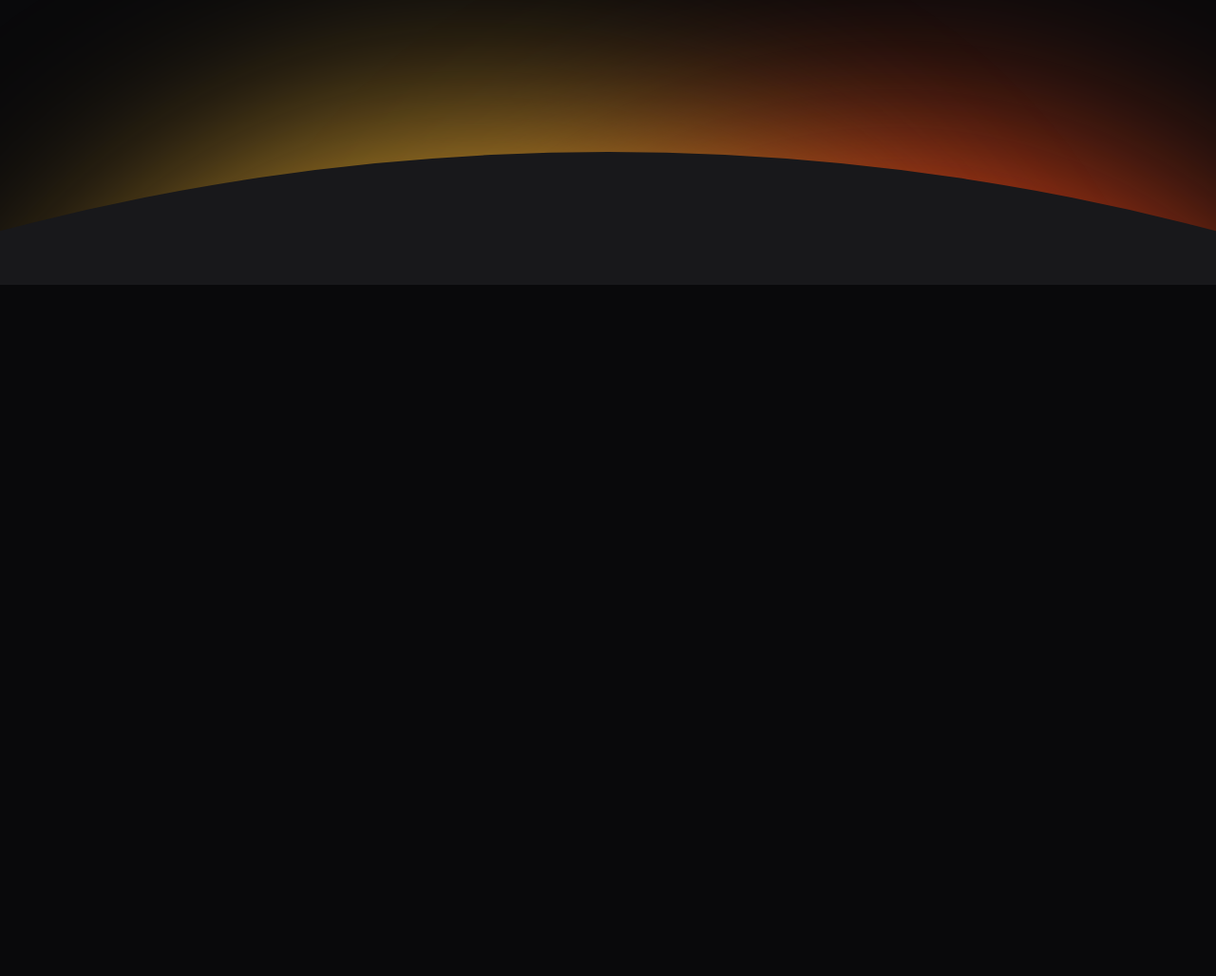
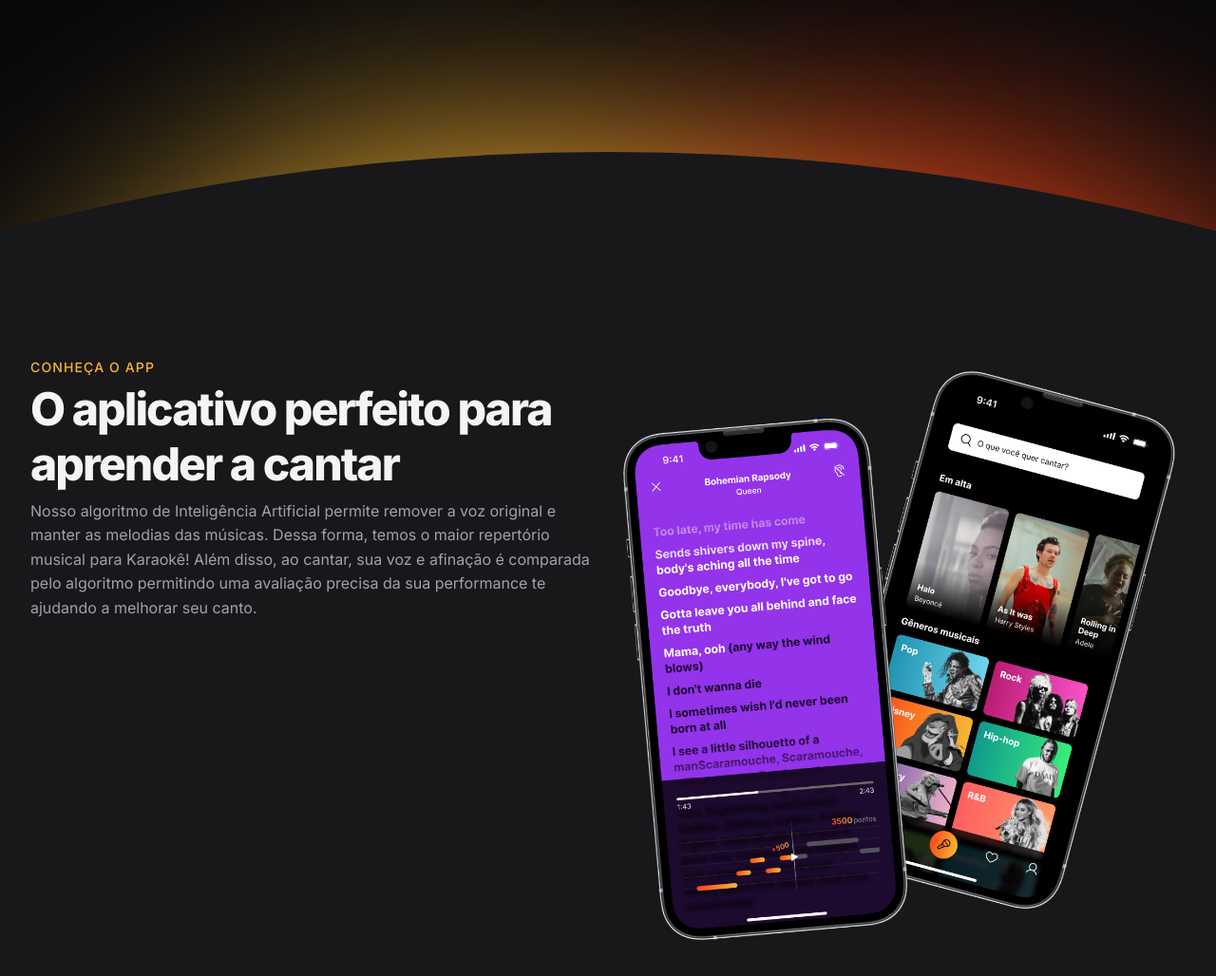
Before and after one commit to emanoelecr/Zingen, a plain HTML site: page index.html in a window 1280 px wide. Shown: the part 568-1596 px from the top of the page at 95% size. Before the commit the page ends 868 px from the top, so only its background shows below. Drawn offline with Linux system fonts and the light colour scheme.

Commit message:
Section About

```diff
--- a/index.html
+++ b/index.html
@@ -41,5 +41,30 @@
         </div>
       </div>
     </section>
+    <section id="smartphones-img">
+      <div class="container">
+        <img src="../assets/smartphones.png" alt="" />
+      </div>
+    </section>
+    <section id="about">
+      <div class="container even-columns py-xl">
+        <div>
+          <header>
+            <strong>Conheça o app</strong>
+            <h2>O aplicativo perfeito para aprender a cantar</h2>
+          </header>
+          <p>
+            Nosso algoritmo de Inteligência Artificial permite remover a voz
+            original e manter as melodias das músicas. Dessa forma, temos o
+            maior repertório musical para Karaokê! Além disso, ao cantar, sua
+            voz e afinação é comparada pelo algoritmo permitindo uma avaliação
+            precisa da sua performance te ajudando a melhorar seu canto.
+          </p>
+        </div>
+        <div>
+          <img class="desktop-only" src="./assets/smartphones.png" alt="" />
+        </div>
+      </div>
+    </section>
   </body>
 </html>
--- /dev/null
+++ b/styles/about.css
@@ -0,0 +1,7 @@
+#about {
+  background-color: var(--surface-color);
+
+  & even-columns {
+    gap: 2rem;
+  }
+}
--- a/styles/global.css
+++ b/styles/global.css
@@ -92,6 +92,12 @@ ul[role="list"] {
   list-style: none;
 }
 
+img {
+  max-width: 100%;
+  display: inline-block;
+
+}
+
 @media (width >= 80em) {
   :root {
   --fs-lg: 2rem;
--- a/styles/index.css
+++ b/styles/index.css
@@ -4,3 +4,5 @@
 @import url(social.css);
 @import url(header.css);
 @import url(hero.css);
+@import url(sections.css);
+@import url(about.css);
--- /dev/null
+++ b/styles/sections.css
@@ -0,0 +1,31 @@
+#smartphones-img {
+  margin-top: 5rem;
+  background: url(../assets/illustration.svg) top/cover;
+}
+
+section {
+  & header {
+    & strong {
+      display: block;
+      font: var(--fw-md) var(--fs-sm)/100% var(--ff-sans);
+      letter-spacing: 0.08em;
+      text-transform: uppercase;
+      color: var(--brand-color-primary);
+    }
+
+    & h2 {
+      margin-top: 0.5rem;
+    }
+  }
+
+  & p {
+    margin-top: .5rem;
+    color: var(--text-color-secondary);
+  }
+}
+
+@media (width>=80em) {
+  #smartphones-img {
+    display: none;
+}
+}
```
Also changed, not shown: assets/illustration.svg (added), assets/smartphones.png (renamed from assets/App mockups.png).
